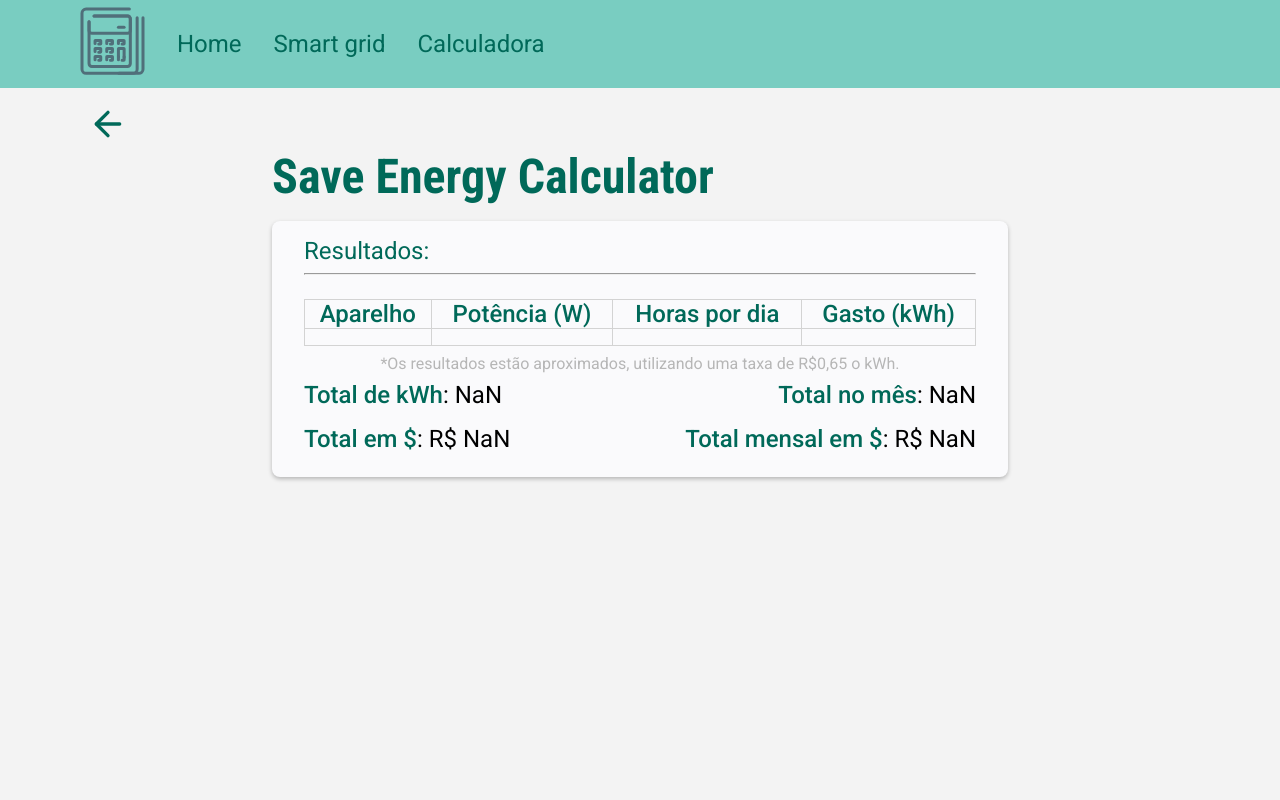
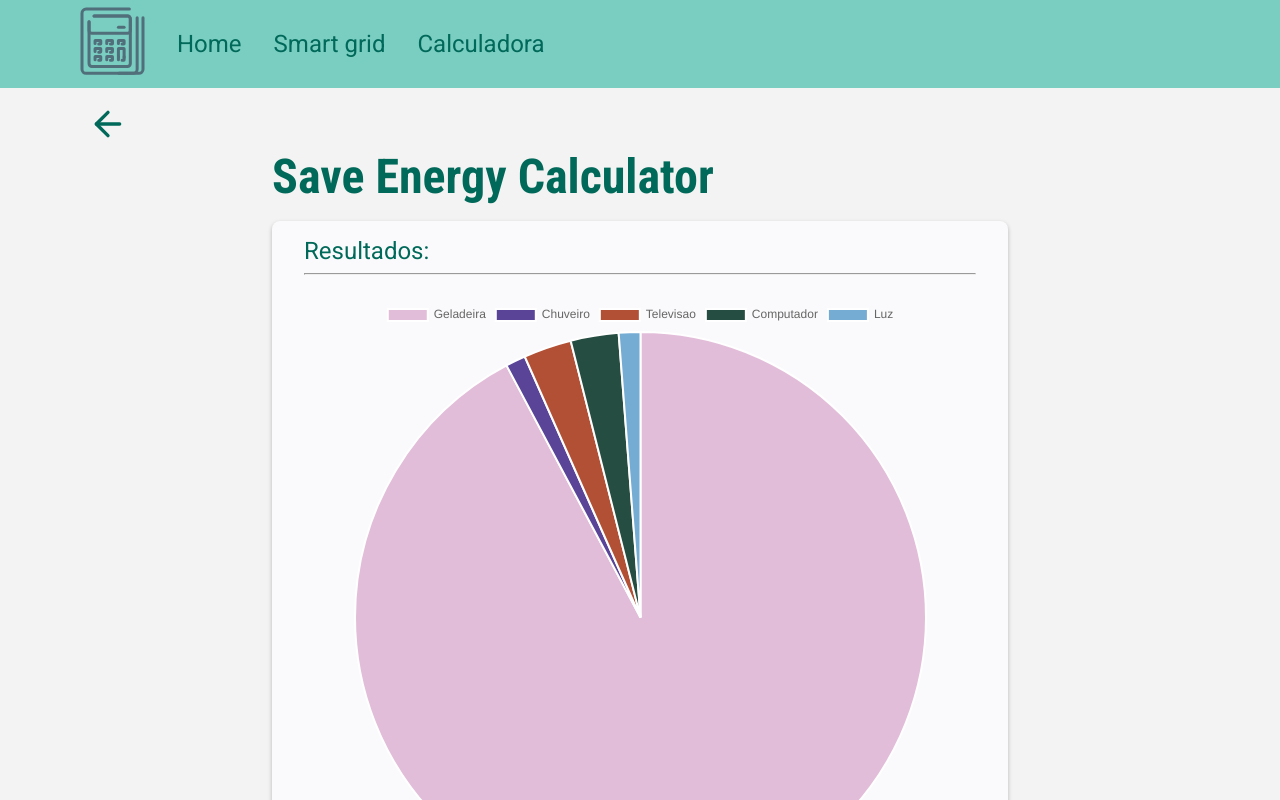
Before and after one commit to DanielSLucas/SaveEnergyCalculator, a Next.js app: page /results in a window 1280 px wide. Shown: the top 800 px of the page. Built offline with nearby package versions, Linux system fonts and the light colour scheme.

Commit message:
including a chart in results page

```diff
--- a/package.json
+++ b/package.json
@@ -8,9 +8,11 @@
     "start": "next start"
   },
   "dependencies": {
+    "chart.js": "2.9",
     "next": "10.0.8",
     "polished": "^4.1.1",
     "react": "17.0.1",
+    "react-chartjs-2": "^2.11.1",
     "react-dom": "17.0.1",
     "react-icons": "^4.2.0",
     "styled-components": "^5.2.1"
--- a/src/pages/results.tsx
+++ b/src/pages/results.tsx
@@ -1,18 +1,34 @@
 import { useCallback, useMemo } from 'react';
 import { useRouter } from 'next/router';
 import { FiArrowLeft } from 'react-icons/fi';
+import { Pie, defaults } from 'react-chartjs-2';
 
 import { useCalculator } from '../hooks/CalculatorContext';
 
 import SEO from '../components/SEO';
 import NavBar from '../components/NavBar';
 
-import { Container, ContentWrapper, Header, MainSection } from '../styles/pages/Results';
+import { Container, ContentWrapper, Header, MainSection, ChartContainer } from '../styles/pages/Results';
 import formatValue from '../utils/formatValue';
+import generateRandomColor from '../utils/generateRandomColor';
 
+interface EletronicItem {
+  name: string;
+  power: string;
+  hours: string;
+  kWh: string;
+}
 
 const Results: React.FC = () => {
-  const { eletronicItems } = useCalculator();
+  // const { eletronicItems } = useCalculator();
+  const eletronicItems: EletronicItem[] = [
+    { name: "Geladeira", power: "3400", hours: "12", kWh: "40.8"},
+    { name: "Chuveiro", power: "500", hours: "1", kWh: "0.5"},
+    { name: "Televisao", power: "300", hours: "4", kWh: "1.2"},
+    { name: "Computador", power: "400", hours: "24", kWh: "1.2"},
+    { name: "Luz", power: "30", hours: "18", kWh: "0.54"}
+  ];
+
   const router = useRouter();
 
   const handleGoBack = useCallback(() => {
@@ -69,6 +85,22 @@ const Results: React.FC = () => {
                 <h2>Resultados:</h2>
                 <hr/>
 
+                <ChartContainer>
+                  <Pie
+                    width={1}
+                    height={1}
+                    data={{
+                      labels: eletronicItems.map(item => item.name),
+                      datasets: [{
+                        ... defaults,
+                        label: 'Gasto por item',
+                        data: eletronicItems.map(item => Number(item.kWh)),
+                        backgroundColor: eletronicItems.map(item => generateRandomColor()),
+                      }],
+                    }}
+                  />
+                </ChartContainer>
+
                 <table>
                   <thead>
                     <tr>
--- a/src/styles/pages/Results.ts
+++ b/src/styles/pages/Results.ts
@@ -76,6 +76,7 @@ export const MainSection = styled.div`
       table {
         width: 100%;
         text-align: center;
+        margin-top: 2rem;
 
         thead th {
           font-size: 1.5rem;
@@ -141,3 +142,8 @@ export const MainSection = styled.div`
     }
   }
 `;
+
+export const ChartContainer = styled.div`
+  width: 90%;
+  margin: 0 auto;
+`;
--- /dev/null
+++ b/src/utils/generateRandomColor.ts
@@ -0,0 +1,7 @@
+export default function generateRandomColor(opacity = 1) {
+  let r = Math.random() * 255;
+  let g = Math.random() * 255;
+  let b = Math.random() * 255;
+
+  return `rgba(${r}, ${g}, ${b}, ${opacity})`;
+}
```
Also changed, not shown: src/pages/calculator.tsx (+8 -8 lines), 2 other files (tests, documents, lock files or other folders).
